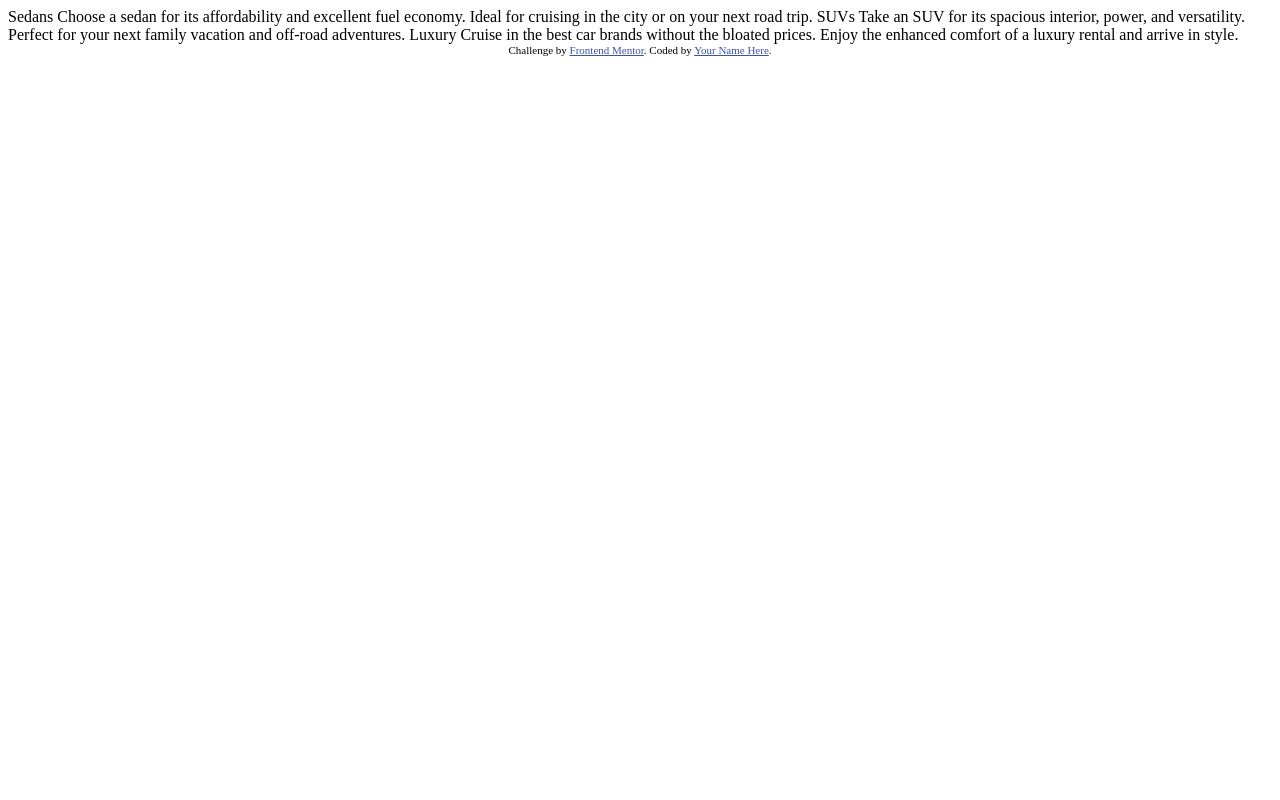
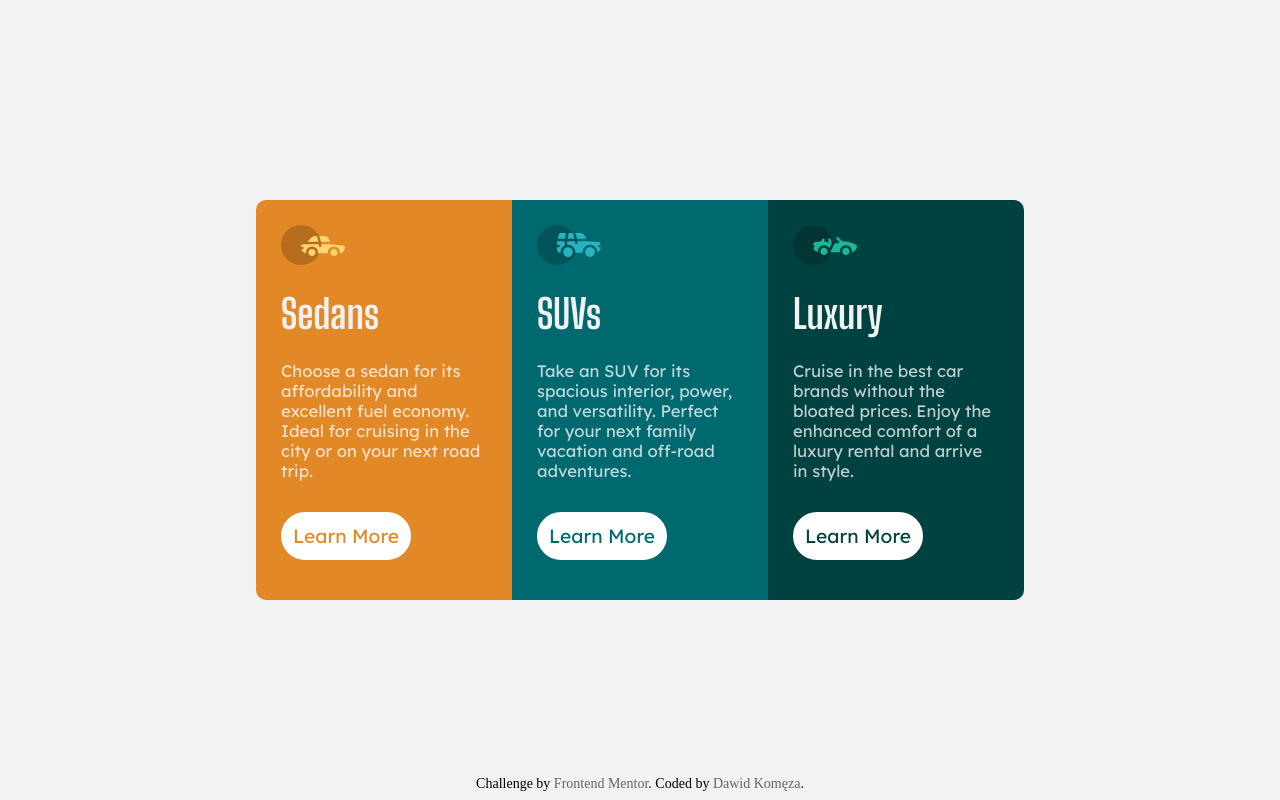
Before and after one commit to d4wk0m/3-Column-Preview-Card, a plain HTML site: page index.html in a window 1280 px wide. Drawn offline with Linux system fonts and the light colour scheme.

Commit message:
Initial release

```diff
--- a/index.html
+++ b/index.html
@@ -3,34 +3,37 @@
 <head>
   <meta charset="UTF-8">
   <meta name="viewport" content="width=device-width, initial-scale=1.0"> <!-- displays site properly based on user's device -->
-
   <link rel="icon" type="image/png" sizes="32x32" href="./images/favicon-32x32.png">
-
   <title>Frontend Mentor | 3-column preview card component</title>
-
-  <!-- Feel free to remove these styles or customise in your own stylesheet 👍 -->
-  <style>
-    .attribution { font-size: 11px; text-align: center; }
-    .attribution a { color: hsl(228, 45%, 44%); }
-  </style>
+  <link rel="stylesheet" href="./style.css">
 </head>
 <body>
-
-  Sedans
-  Choose a sedan for its affordability and excellent fuel economy. Ideal for cruising in the city
-  or on your next road trip.
-
-  SUVs
-  Take an SUV for its spacious interior, power, and versatility. Perfect for your next family vacation
-  and off-road adventures.
-
-  Luxury
-  Cruise in the best car brands without the bloated prices. Enjoy the enhanced comfort of a luxury
-  rental and arrive in style.
-
-  <div class="attribution">
+  <div class="card" role="main">
+    <div class="section sedans">
+      <img src="./images/icon-sedans.svg" alt="Icon Sedans">
+      <h2>Sedans</h2>
+      <p>Choose a sedan for its affordability and excellent fuel economy. Ideal for cruising in the city
+        or on your next road trip.</p>
+      <a href="#"><span class="button">Learn More</span></a>
+    </div>
+    <div class="section suvs">
+      <img src="./images/icon-suvs.svg" alt="Icon Sedans">
+      <h2>SUVs</h2>
+      <p>Take an SUV for its spacious interior, power, and versatility. Perfect for your next family vacation
+        and off-road adventures.</p>
+      <a href="#"><span class="button">Learn More</span></a>
+    </div>
+    <div class="section luxury">
+      <img src="./images/icon-luxury.svg" alt="Icon Sedans">
+      <h2>Luxury</h2>
+      <p>Cruise in the best car brands without the bloated prices. Enjoy the enhanced comfort of a luxury
+        rental and arrive in style.</p>
+      <a href="#"><span class="button">Learn More</span></a>
+    </div>
+  </div>
+  <div class="attribution" role="note">
     Challenge by <a href="https://www.frontendmentor.io?ref=challenge" target="_blank">Frontend Mentor</a>.
-    Coded by <a href="#">Your Name Here</a>.
+    Coded by <a href="https://www.frontendmentor.io/profile/d4wk0m">Dawid Komęza</a>.
   </div>
 </body>
 </html>
--- /dev/null
+++ b/style.css
@@ -0,0 +1,274 @@
+@import url('https://fonts.googleapis.com/css2?family=Big+Shoulders+Display:wght@700&family=Lexend+Deca&display=swap');
+
+body{
+    background-color: hsl(0, 0%, 95%);
+    min-width: 300px;
+}
+
+.card{
+    display: flex;
+    width: 60%;
+    height: 500px;
+    border-radius: 10px;
+    overflow: hidden;
+    position: absolute;
+    top: 50%;
+    left: 50%;
+    transform: translate(-50%,-50%);
+    transition: width 0.5s;
+    min-width: 300px;
+}
+
+.card:hover{
+    width: 65%;
+}
+
+.section{
+    width: 33%;
+    transition: width 0.5s;
+    font-size: 1.5vw;
+    overflow: hidden;
+    padding: 50px;
+}
+
+.section h2{
+    color: hsl(0, 0%, 95%);
+    font-family: 'Big Shoulders Display', cursive;
+    font-weight: 700;
+    margin-top: 40px;
+    font-size: 40px;
+}
+
+.section p{
+    color: hsla(0, 0%, 100%, 0.75);
+    font-family: 'Lexend Deca', sans-serif;
+    font-weight: 400;
+    line-height: 20px;
+}
+
+.section:hover{
+    width: 50%;
+}
+
+.sedans{
+    background-color: hsl(31, 77%, 52%);
+}
+
+.suvs{
+    background-color: hsl(184, 100%, 22%);
+}
+
+.luxury{
+    background-color: hsl(179, 100%, 13%);
+}
+
+.sedans span{
+    color: hsl(31, 77%, 52%);
+}
+
+.suvs span{
+    color: hsl(184, 100%, 22%);
+}
+
+.luxury span{
+    color: hsl(179, 100%, 13%);
+}
+
+.section a{
+    text-decoration: none;
+}
+
+.button{
+    background-color: white;
+    border-radius: 5vw;
+    padding: 10px;
+    font-family: 'Lexend Deca', sans-serif;
+    font-weight: 400;
+    position: absolute;
+    bottom: 10%;
+    border: 2px solid white;
+}
+
+.button:hover{
+    background-color: transparent;
+    border: 2px solid white;
+    color: white;
+}
+
+.attribution{
+    margin: auto;
+    text-align: center;
+    font-size: 14px;
+    color: black;
+}
+.attribution a{
+    color: rgb(100, 100, 100);
+    text-decoration: none;
+}
+
+.attribution a:hover{
+    text-decoration: underline;
+    color: black;
+}
+
+@media only screen and (max-width: 400px) {
+    .card {
+        width: 95%;
+        flex-wrap: wrap;
+        overflow: visible;
+    }
+
+    .card:hover {
+        width: 95%;
+    }
+
+    .section{
+        width: 100%;
+        font-size: 5vw;
+        height: 350px;
+    }
+
+    .sedans{
+        border-top-left-radius: 10px;
+        border-top-right-radius: 10px;
+    }
+
+    .luxury{
+        border-bottom-left-radius: 10px;
+        border-bottom-right-radius: 10px;
+    }
+
+    .section:hover{
+        width: 100%;
+    }
+
+    .button{
+        position: relative;
+        bottom: -65px;
+    }
+
+    .attribution{
+        display: none;
+    }
+}
+
+
+
+@media only screen and (min-width: 400px) and (max-width: 600px){
+    .card {
+        width: 95%;
+        flex-wrap: wrap;
+        overflow: visible;
+    }
+
+    .card:hover {
+        width: 95%;
+    }
+
+    .section{
+        width: 100%;
+        font-size: 4vw;
+        height: 350px;
+    }
+
+    .sedans{
+        border-top-left-radius: 10px;
+        border-top-right-radius: 10px;
+    }
+
+    .luxury{
+        border-bottom-left-radius: 10px;
+        border-bottom-right-radius: 10px;
+    }
+
+    .section:hover{
+        width: 100%;
+    }
+
+    .button{
+        position: relative;
+        bottom: -65px;
+    }
+    .attribution{
+        display: none;
+    }
+}
+
+@media only screen and (min-width: 600px) {
+    .card {
+        width: 90%;
+        height: 350px;
+        flex-wrap: nowrap;
+    }
+
+    .card:hover {
+        width: 95%;
+    }
+
+    .section:hover{
+        width: 40%;
+    }
+
+    .section{
+        padding: 25px;
+    }
+
+    .section h2{
+        margin-top: 20px;
+    }
+
+    .section p{
+        font-size: 1.5vw;
+        margin-top: -10px;
+    }
+
+    .attribution{
+        position: absolute;
+        bottom: 0%;
+        left: 50%;
+        -ms-transform: translate(-50%, -50%);
+        transform: translate(-50%, -50%);
+    }
+}
+
+@media only screen and (min-width: 800px) {
+    .card {
+        width: 80%;
+        height: 400px;
+    }
+
+    .card:hover {
+        width: 83%;
+    }
+
+    .section:hover{
+        width: 40%;
+    }
+
+    .section h2{
+        margin-top: 20px;
+    }
+
+    .section p{
+        font-size: 1.3vw;
+        margin-top: -10px;
+    }
+
+    .attribution{
+        position: absolute;
+        bottom: 0%;
+        left: 50%;
+        -ms-transform: translate(-50%, -50%);
+        transform: translate(-50%, -50%);
+    }
+}
+
+@media only screen and (min-width: 1100px) {
+    .card {
+        width: 60%;
+    }
+
+    .card:hover {
+        width: 65%;
+    }
+}
```
